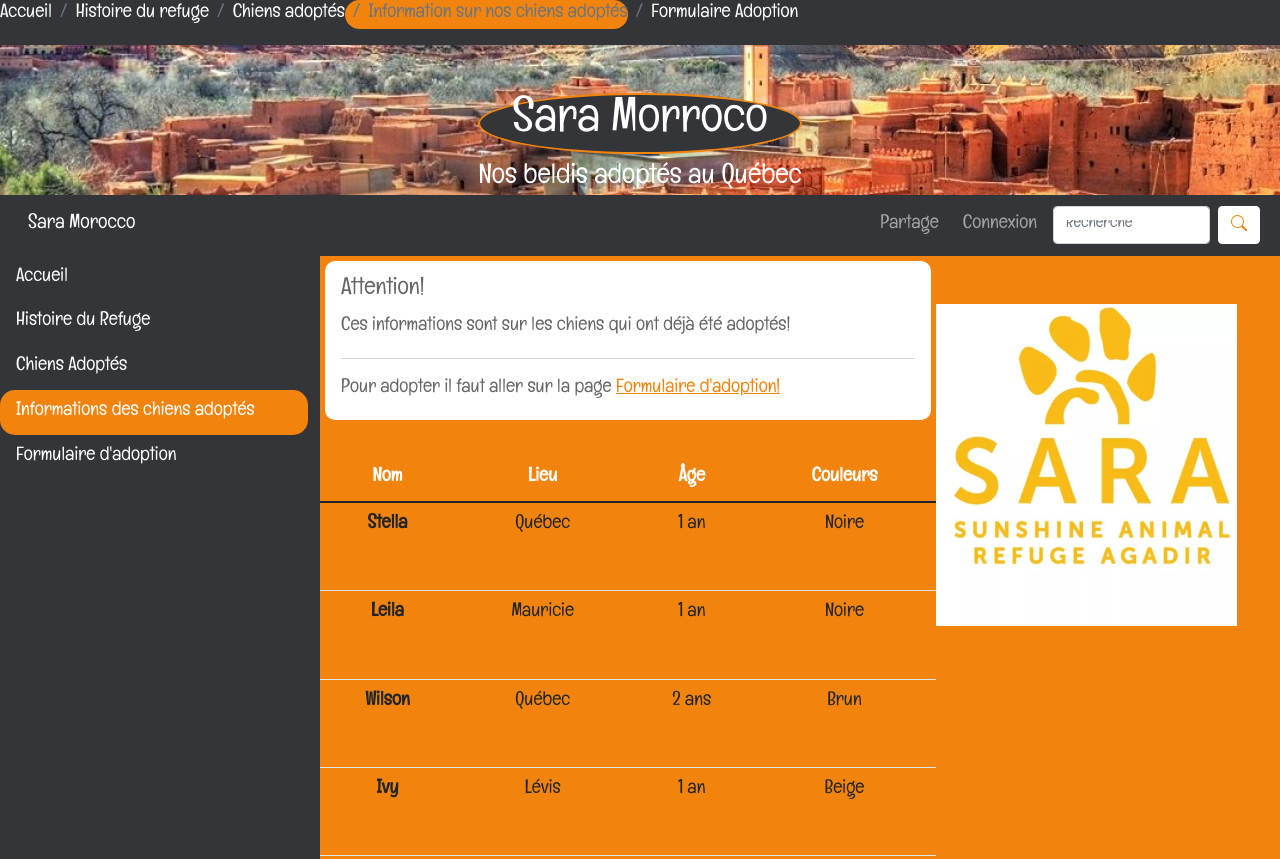
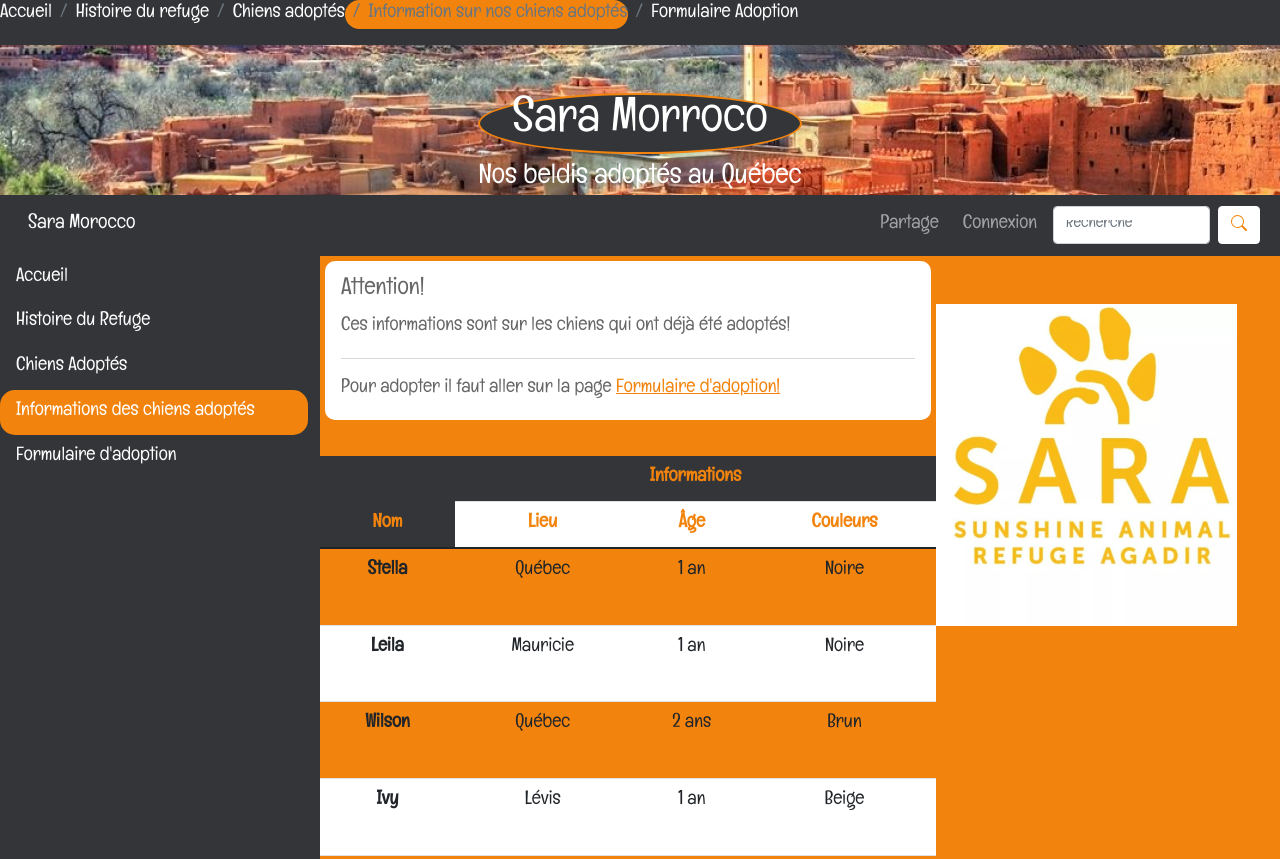
Before and after one commit to Stephaniedenis/integration, a website: page informations.html in a window 1280 px wide. Shown: the top 859 px of the page. Drawn offline with Linux system fonts and the light colour scheme.

Commit message:
modifier le tableau pour mettre colspan et rowspan

```diff
--- a/informations.html
+++ b/informations.html
@@ -108,9 +108,12 @@
                 </div>
 
                 <table class="table table-hover">
-                    <thead class="rayure">
+                    <thead class="rayure text-success">
                         <tr>
-                            <th scope="col">Nom</th>
+                            <th class="bg-secondary mt-2"rowspan="2">Nom</th>
+                            <th class="bg-secondary text-success"colspan="3">Informations</th>
+                          </tr>
+                        <tr>
                             <th scope="col">Lieu</th>
                             <th scope="col">Âge</th>
                             <th scope="col">Couleurs</th>
--- a/style.scss
+++ b/style.scss
@@ -104,7 +104,7 @@
       color: $primary
   }
   .rayure{
-     background-color: $success;
+     background-color: $primary;
   }
  }
  .alert{
```
Also changed, not shown: informations-b.html (+1 -0 lines), style.css, 1 other file.
